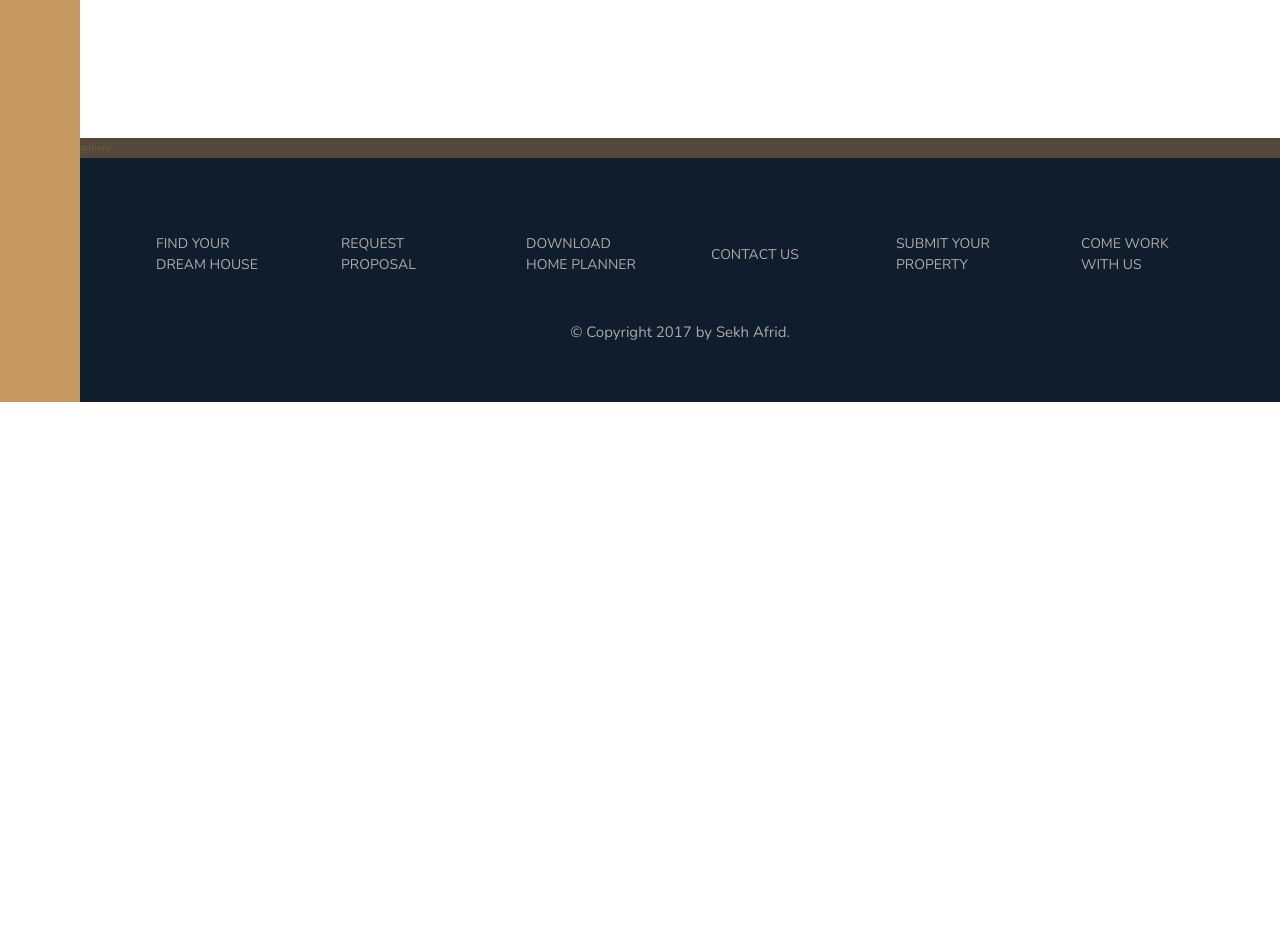
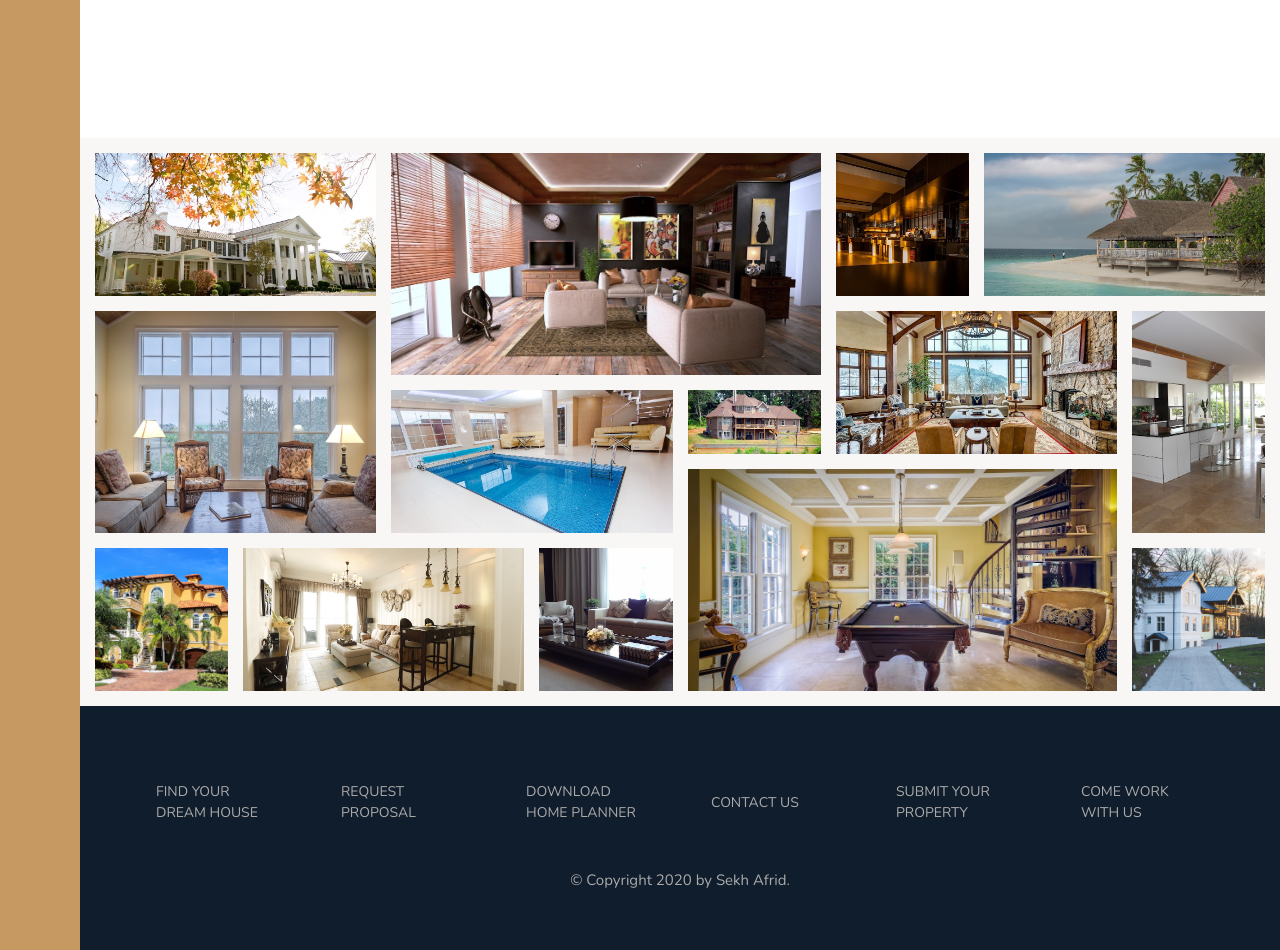
Before and after one commit to Mrsekh/Nexture, a website: page index.html in a window 1280 px wide. Shown: the part 2880-3830 px from the top of the page. Before the commit the page ends 3282 px from the top, so only its background shows below. Drawn offline with nearby package versions, Linux system fonts and the light colour scheme.

Commit message:
gallery section completed

```diff
--- a/index.html
+++ b/index.html
@@ -270,7 +270,48 @@
             </div>
         </div>
         <section class="gallery">
-            gallery
+            <figure class="gallery__item gallery__item--1">
+                <img src="/img/gal-1.jpeg" alt="Gallery image 1" class="gallery__img">
+            </figure>
+            <figure class="gallery__item gallery__item--2">
+                <img src="/img/gal-2.jpeg" alt="Gallery image 2" class="gallery__img">
+            </figure>
+            <figure class="gallery__item gallery__item--3">
+                <img src="/img/gal-3.jpeg" alt="Gallery image 3" class="gallery__img">
+            </figure>
+            <figure class="gallery__item gallery__item--4">
+                <img src="/img/gal-4.jpeg" alt="Gallery image 4" class="gallery__img">
+            </figure>
+            <figure class="gallery__item gallery__item--5">
+                <img src="/img/gal-5.jpeg" alt="Gallery image 5" class="gallery__img">
+            </figure>
+            <figure class="gallery__item gallery__item--6">
+                <img src="/img/gal-6.jpeg" alt="Gallery image 6" class="gallery__img">
+            </figure>
+            <figure class="gallery__item gallery__item--7">
+                <img src="/img/gal-7.jpeg" alt="Gallery image 7" class="gallery__img">
+            </figure>
+            <figure class="gallery__item gallery__item--8">
+                <img src="/img/gal-8.jpeg" alt="Gallery image 8" class="gallery__img">
+            </figure>
+            <figure class="gallery__item gallery__item--9">
+                <img src="/img/gal-9.jpeg" alt="Gallery image 9" class="gallery__img">
+            </figure>
+            <figure class="gallery__item gallery__item--10">
+                <img src="/img/gal-10.jpeg" alt="Gallery image 10" class="gallery__img">
+            </figure>
+            <figure class="gallery__item gallery__item--11">
+                <img src="/img/gal-11.jpeg" alt="Gallery image 11" class="gallery__img">
+            </figure>
+            <figure class="gallery__item gallery__item--12">
+                <img src="/img/gal-12.jpeg" alt="Gallery image 12" class="gallery__img">
+            </figure>
+            <figure class="gallery__item gallery__item--13">
+                <img src="/img/gal-13.jpeg" alt="Gallery image 13" class="gallery__img">
+            </figure>
+            <figure class="gallery__item gallery__item--14">
+                <img src="/img/gal-14.jpeg" alt="Gallery image 14" class="gallery__img">
+            </figure>
         </section>
         <div class="footer">
                 <ul class="nav">
@@ -282,7 +323,7 @@
                     <li class="nav__item"><a href="#" class="nav__link">come work with us</a></li>
                 </ul>
             <p class="footer__text">
-                © Copyright 2017 by Sekh Afrid.
+                © Copyright 2020 by Sekh Afrid.
             </p>
         </div>
     </body>
--- a/sass/_gallery.scss
+++ b/sass/_gallery.scss
@@ -1,4 +1,69 @@
 .gallery {
-    background-color:$color-grey-dark-1;
+    background-color: $color-grey-light-1;
+    display: grid;
     grid-column: full-start / full-end;
+    grid-template-columns: repeat(8,1fr);
+    grid-template-rows: repeat(7,5vw);
+    grid-gap: 1.5rem; // for both row and column gap
+    padding:1.5rem;
+    &__item {
+        &--1 {
+            grid-row: 1 / span 2;
+            grid-column: 1 / span 2;
+        }
+        &--2 {
+            grid-row: 1 / span 3;
+            grid-column: 3 / span 3;
+        }
+        &--3 {
+            grid-row: 1 / span 2;
+        }
+        &--4 {
+            grid-row: 1 / span 2;
+            grid-column: 7 / span 2;
+        }
+        &--5 {
+            grid-row: 3 / span 3;
+            grid-column: 1 / span 2;
+        }
+        &--6 {
+            grid-row:4 / span 2;
+            grid-column: 3 / span 2;
+        }
+        &--7 {
+            grid-row:4 / span 1;
+            grid-column: 5 / span 1;
+        }
+        &--8 {
+            grid-row:3 / span 2;
+            grid-column: 6 / span 2;
+        }
+        &--9 {
+            grid-row:3 / span 3;
+        }
+        &--10 {
+            grid-row:6 / span 2;
+        }
+        &--11 {
+            grid-row:6 / span 2;
+            grid-column: 2 / span 2;
+        }
+        &--12 {
+            grid-row:6 / span 2;
+        }
+        &--13 {
+            grid-row:5 / span 3;
+            grid-column: 5 / span 3;
+        }
+        &--14 {
+            grid-row:6 / span 2;
+        }
+    }
+    &__img {
+        // width and height should be set with object-fit property
+        width: 100%;
+        height:100%;
+        object-fit: cover;
+        display: block;
+    }
 }
```
Also changed, not shown: css/style.css.
